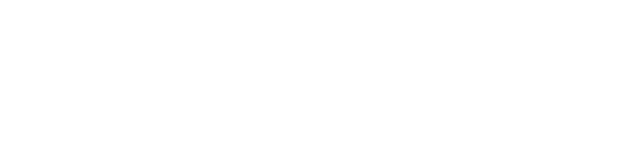
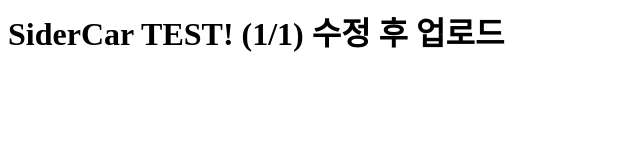
Before and after one commit to frog920111/frogman, a plain HTML site: page index.html in a window 1280 px wide. Shown: the whole page, without its empty margins (0-640 px from the left). Drawn offline with Linux system fonts and the light colour scheme.

Commit message:
Update index.html

```diff
--- a/index.html
+++ b/index.html
@@ -1 +1 @@
-<h1? SiderCar TEST! (1/1) 수정 후 업로드</h1>
+<h1> SiderCar TEST! (1/1) 수정 후 업로드</h1>
```
